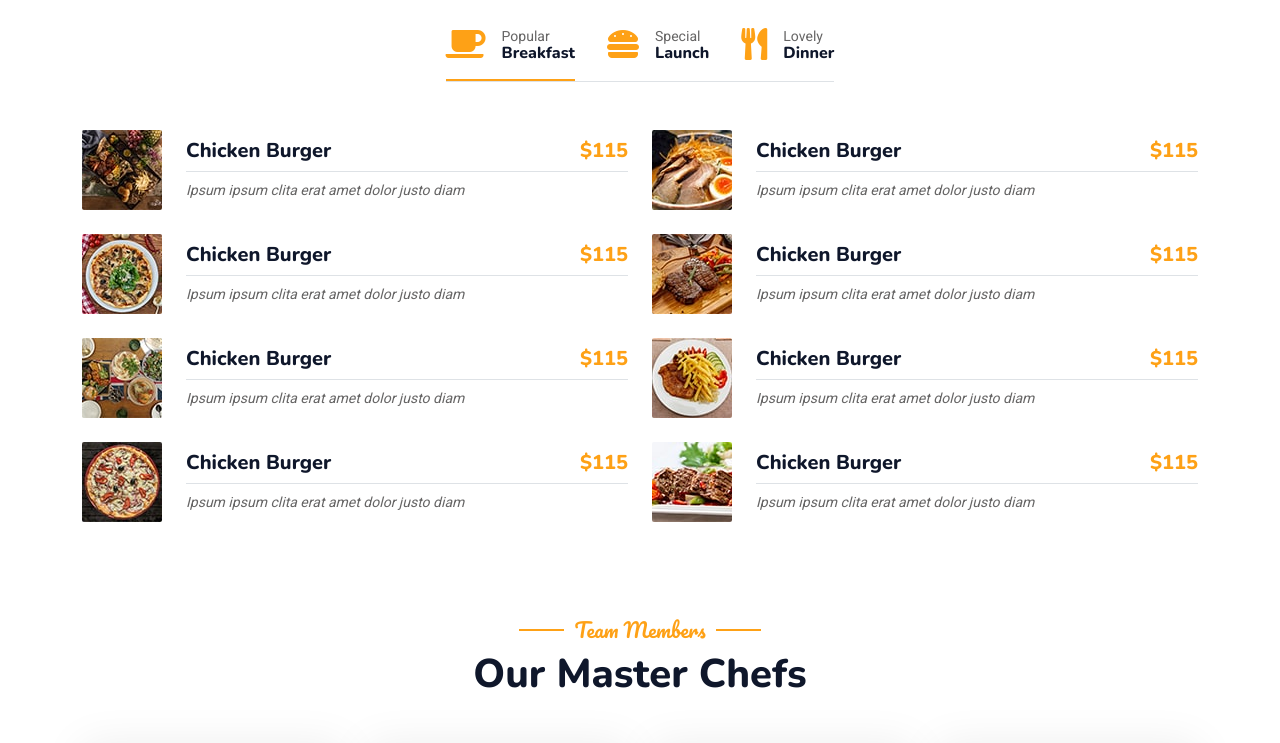
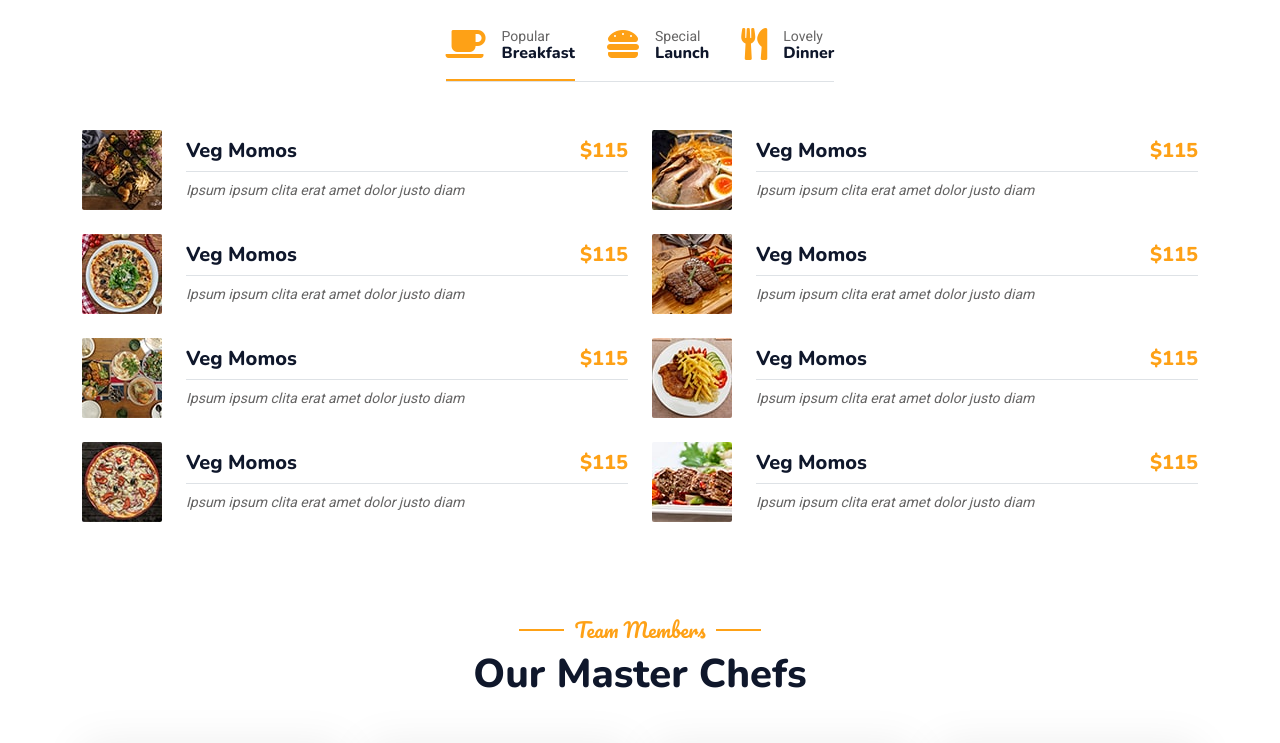
Before and after one commit to krupalvora/Mountain-Goat, a plain HTML site: page index.html in a window 1280 px wide. Shown: the part 1980-2723 px from the top of the page. Drawn offline with nearby package versions, Linux system fonts and the light colour scheme.

Commit message:
init commit2

```diff
--- a/index.html
+++ b/index.html
@@ -159,7 +159,7 @@
                                     <h1 class="flex-shrink-0 display-5 text-primary mb-0" data-toggle="counter-up">50</h1>
                                     <div class="ps-4">
                                         <p class="mb-0">Popular</p>
-                                        <h6 class="text-uppercase mb-0">Master Chefs</h6>
+                                        <h6 class="text-uppercase mb-0">Dishes</h6>
                                     </div>
                                 </div>
                             </div>
@@ -217,7 +217,7 @@
                                         <img class="flex-shrink-0 img-fluid rounded" src="img/menu-1.jpg" alt="" style="width: 80px;">
                                         <div class="w-100 d-flex flex-column text-start ps-4">
                                             <h5 class="d-flex justify-content-between border-bottom pb-2">
-                                                <span>Chicken Burger</span>
+                                                <span>Veg Momos</span>
                                                 <span class="text-primary">$115</span>
                                             </h5>
                                             <small class="fst-italic">Ipsum ipsum clita erat amet dolor justo diam</small>
@@ -229,7 +229,7 @@
                                         <img class="flex-shrink-0 img-fluid rounded" src="img/menu-2.jpg" alt="" style="width: 80px;">
                                         <div class="w-100 d-flex flex-column text-start ps-4">
                                             <h5 class="d-flex justify-content-between border-bottom pb-2">
-                                                <span>Chicken Burger</span>
+                                                <span>Veg Momos</span>
                                                 <span class="text-primary">$115</span>
                                             </h5>
                                             <small class="fst-italic">Ipsum ipsum clita erat amet dolor justo diam</small>
@@ -241,7 +241,7 @@
                                         <img class="flex-shrink-0 img-fluid rounded" src="img/menu-3.jpg" alt="" style="width: 80px;">
                                         <div class="w-100 d-flex flex-column text-start ps-4">
                                             <h5 class="d-flex justify-content-between border-bottom pb-2">
-                                                <span>Chicken Burger</span>
+                                                <span>Veg Momos</span>
                                                 <span class="text-primary">$115</span>
                                             </h5>
                                             <small class="fst-italic">Ipsum ipsum clita erat amet dolor justo diam</small>
@@ -253,7 +253,7 @@
                                         <img class="flex-shrink-0 img-fluid rounded" src="img/menu-4.jpg" alt="" style="width: 80px;">
                                         <div class="w-100 d-flex flex-column text-start ps-4">
                                             <h5 class="d-flex justify-content-between border-bottom pb-2">
-                                                <span>Chicken Burger</span>
+                                                <span>Veg Momos</span>
                                                 <span class="text-primary">$115</span>
                                             </h5>
                                             <small class="fst-italic">Ipsum ipsum clita erat amet dolor justo diam</small>
@@ -265,7 +265,7 @@
                                         <img class="flex-shrink-0 img-fluid rounded" src="img/menu-5.jpg" alt="" style="width: 80px;">
                                         <div class="w-100 d-flex flex-column text-start ps-4">
                                             <h5 class="d-flex justify-content-between border-bottom pb-2">
-                                                <span>Chicken Burger</span>
+                                                <span>Veg Momos</span>
                                                 <span class="text-primary">$115</span>
                                             </h5>
                                             <small class="fst-italic">Ipsum ipsum clita erat amet dolor justo diam</small>
@@ -277,7 +277,7 @@
                                         <img class="flex-shrink-0 img-fluid rounded" src="img/menu-6.jpg" alt="" style="width: 80px;">
                                         <div class="w-100 d-flex flex-column text-start ps-4">
                                             <h5 class="d-flex justify-content-between border-bottom pb-2">
-                                                <span>Chicken Burger</span>
+                                                <span>Veg Momos</span>
                                                 <span class="text-primary">$115</span>
                                             </h5>
                                             <small class="fst-italic">Ipsum ipsum clita erat amet dolor justo diam</small>
@@ -289,7 +289,7 @@
                                         <img class="flex-shrink-0 img-fluid rounded" src="img/menu-7.jpg" alt="" style="width: 80px;">
                                         <div class="w-100 d-flex flex-column text-start ps-4">
                                             <h5 class="d-flex justify-content-between border-bottom pb-2">
-                                                <span>Chicken Burger</span>
+                                                <span>Veg Momos</span>
                                                 <span class="text-primary">$115</span>
                                             </h5>
                                             <small class="fst-italic">Ipsum ipsum clita erat amet dolor justo diam</small>
@@ -301,7 +301,7 @@
                                         <img class="flex-shrink-0 img-fluid rounded" src="img/menu-8.jpg" alt="" style="width: 80px;">
                                         <div class="w-100 d-flex flex-column text-start ps-4">
                                             <h5 class="d-flex justify-content-between border-bottom pb-2">
-                                                <span>Chicken Burger</span>
+                                                <span>Veg Momos</span>
                                                 <span class="text-primary">$115</span>
                                             </h5>
                                             <small class="fst-italic">Ipsum ipsum clita erat amet dolor justo diam</small>
@@ -317,7 +317,7 @@
                                         <img class="flex-shrink-0 img-fluid rounded" src="img/menu-1.jpg" alt="" style="width: 80px;">
                                         <div class="w-100 d-flex flex-column text-start ps-4">
                                             <h5 class="d-flex justify-content-between border-bottom pb-2">
-                                                <span>Chicken Burger</span>
+                                                <span>Veg Momos</span>
                                                 <span class="text-primary">$115</span>
                                             </h5>
                                             <small class="fst-italic">Ipsum ipsum clita erat amet dolor justo diam</small>
@@ -329,7 +329,7 @@
                                         <img class="flex-shrink-0 img-fluid rounded" src="img/menu-2.jpg" alt="" style="width: 80px;">
                                         <div class="w-100 d-flex flex-column text-start ps-4">
                                             <h5 class="d-flex justify-content-between border-bottom pb-2">
-                                                <span>Chicken Burger</span>
+                                                <span>Veg Momos</span>
                                                 <span class="text-primary">$115</span>
                                             </h5>
                                             <small class="fst-italic">Ipsum ipsum clita erat amet dolor justo diam</small>
@@ -341,7 +341,7 @@
                                         <img class="flex-shrink-0 img-fluid rounded" src="img/menu-3.jpg" alt="" style="width: 80px;">
                                         <div class="w-100 d-flex flex-column text-start ps-4">
                                             <h5 class="d-flex justify-content-between border-bottom pb-2">
-                                                <span>Chicken Burger</span>
+                                                <span>Veg Momos</span>
                                                 <span class="text-primary">$115</span>
                                             </h5>
                                             <small class="fst-italic">Ipsum ipsum clita erat amet dolor justo diam</small>
@@ -353,7 +353,7 @@
                                         <img class="flex-shrink-0 img-fluid rounded" src="img/menu-4.jpg" alt="" style="width: 80px;">
                                         <div class="w-100 d-flex flex-column text-start ps-4">
                                             <h5 class="d-flex justify-content-between border-bottom pb-2">
-                                                <span>Chicken Burger</span>
+                                                <span>Veg Momos</span>
                                                 <span class="text-primary">$115</span>
                                             </h5>
                                             <small class="fst-italic">Ipsum ipsum clita erat amet dolor justo diam</small>
@@ -365,7 +365,7 @@
                                         <img class="flex-shrink-0 img-fluid rounded" src="img/menu-5.jpg" alt="" style="width: 80px;">
                                         <div class="w-100 d-flex flex-column text-start ps-4">
                                             <h5 class="d-flex justify-content-between border-bottom pb-2">
-                                                <span>Chicken Burger</span>
+                                                <span>Veg Momos</span>
                                                 <span class="text-primary">$115</span>
                                             </h5>
                                             <small class="fst-italic">Ipsum ipsum clita erat amet dolor justo diam</small>
@@ -377,7 +377,7 @@
                                         <img class="flex-shrink-0 img-fluid rounded" src="img/menu-6.jpg" alt="" style="width: 80px;">
                                         <div class="w-100 d-flex flex-column text-start ps-4">
                                             <h5 class="d-flex justify-content-between border-bottom pb-2">
-                                                <span>Chicken Burger</span>
+                                                <span>Veg Momos</span>
                                                 <span class="text-primary">$115</span>
                                             </h5>
                                             <small class="fst-italic">Ipsum ipsum clita erat amet dolor justo diam</small>
@@ -389,7 +389,7 @@
                                         <img class="flex-shrink-0 img-fluid rounded" src="img/menu-7.jpg" alt="" style="width: 80px;">
                                         <div class="w-100 d-flex flex-column text-start ps-4">
                                             <h5 class="d-flex justify-content-between border-bottom pb-2">
-                                                <span>Chicken Burger</span>
+                                                <span>Veg Momos</span>
                                                 <span class="text-primary">$115</span>
                                             </h5>
                                             <small class="fst-italic">Ipsum ipsum clita erat amet dolor justo diam</small>
@@ -401,7 +401,7 @@
                                         <img class="flex-shrink-0 img-fluid rounded" src="img/menu-8.jpg" alt="" style="width: 80px;">
                                         <div class="w-100 d-flex flex-column text-start ps-4">
                                             <h5 class="d-flex justify-content-between border-bottom pb-2">
-                                                <span>Chicken Burger</span>
+                                                <span>Veg Momos</span>
                                                 <span class="text-primary">$115</span>
                                             </h5>
                                             <small class="fst-italic">Ipsum ipsum clita erat amet dolor justo diam</small>
@@ -417,7 +417,7 @@
                                         <img class="flex-shrink-0 img-fluid rounded" src="img/menu-1.jpg" alt="" style="width: 80px;">
                                         <div class="w-100 d-flex flex-column text-start ps-4">
                                             <h5 class="d-flex justify-content-between border-bottom pb-2">
-                                                <span>Chicken Burger</span>
+                                                <span>Veg Momos</span>
                                                 <span class="text-primary">$115</span>
                                             </h5>
                                             <small class="fst-italic">Ipsum ipsum clita erat amet dolor justo diam</small>
@@ -429,7 +429,7 @@
                                         <img class="flex-shrink-0 img-fluid rounded" src="img/menu-2.jpg" alt="" style="width: 80px;">
                                         <div class="w-100 d-flex flex-column text-start ps-4">
                                             <h5 class="d-flex justify-content-between border-bottom pb-2">
-                                                <span>Chicken Burger</span>
+                                                <span>Veg Momos</span>
                                                 <span class="text-primary">$115</span>
                                             </h5>
                                             <small class="fst-italic">Ipsum ipsum clita erat amet dolor justo diam</small>
@@ -441,7 +441,7 @@
                                         <img class="flex-shrink-0 img-fluid rounded" src="img/menu-3.jpg" alt="" style="width: 80px;">
                                         <div class="w-100 d-flex flex-column text-start ps-4">
                                             <h5 class="d-flex justify-content-between border-bottom pb-2">
-                                                <span>Chicken Burger</span>
+                                                <span>Veg Momos</span>
                                                 <span class="text-primary">$115</span>
                                             </h5>
                                             <small class="fst-italic">Ipsum ipsum clita erat amet dolor justo diam</small>
@@ -453,7 +453,7 @@
                                         <img class="flex-shrink-0 img-fluid rounded" src="img/menu-4.jpg" alt="" style="width: 80px;">
                                         <div class="w-100 d-flex flex-column text-start ps-4">
                                             <h5 class="d-flex justify-content-between border-bottom pb-2">
-                                                <span>Chicken Burger</span>
+                                                <span>Veg Momos</span>
                                                 <span class="text-primary">$115</span>
                                             </h5>
                                             <small class="fst-italic">Ipsum ipsum clita erat amet dolor justo diam</small>
@@ -465,7 +465,7 @@
                                         <img class="flex-shrink-0 img-fluid rounded" src="img/menu-5.jpg" alt="" style="width: 80px;">
                                         <div class="w-100 d-flex flex-column text-start ps-4">
                                             <h5 class="d-flex justify-content-between border-bottom pb-2">
-                                                <span>Chicken Burger</span>
+                                                <span>Veg Momos</span>
                                                 <span class="text-primary">$115</span>
                                             </h5>
                                             <small class="fst-italic">Ipsum ipsum clita erat amet dolor justo diam</small>
@@ -477,7 +477,7 @@
                                         <img class="flex-shrink-0 img-fluid rounded" src="img/menu-6.jpg" alt="" style="width: 80px;">
                                         <div class="w-100 d-flex flex-column text-start ps-4">
                                             <h5 class="d-flex justify-content-between border-bottom pb-2">
-                                                <span>Chicken Burger</span>
+                                                <span>Veg Momos</span>
                                                 <span class="text-primary">$115</span>
                                             </h5>
                                             <small class="fst-italic">Ipsum ipsum clita erat amet dolor justo diam</small>
@@ -489,7 +489,7 @@
                                         <img class="flex-shrink-0 img-fluid rounded" src="img/menu-7.jpg" alt="" style="width: 80px;">
                                         <div class="w-100 d-flex flex-column text-start ps-4">
                                             <h5 class="d-flex justify-content-between border-bottom pb-2">
-                                                <span>Chicken Burger</span>
+                                                <span>Veg Momos</span>
                                                 <span class="text-primary">$115</span>
                                             </h5>
                                             <small class="fst-italic">Ipsum ipsum clita erat amet dolor justo diam</small>
@@ -501,7 +501,7 @@
                                         <img class="flex-shrink-0 img-fluid rounded" src="img/menu-8.jpg" alt="" style="width: 80px;">
                                         <div class="w-100 d-flex flex-column text-start ps-4">
                                             <h5 class="d-flex justify-content-between border-bottom pb-2">
-                                                <span>Chicken Burger</span>
+                                                <span>Veg Momos</span>
                                                 <span class="text-primary">$115</span>
                                             </h5>
                                             <small class="fst-italic">Ipsum ipsum clita erat amet dolor justo diam</small>
@@ -672,7 +672,7 @@
             <div class="container">
                 <div class="text-center">
                     <h5 class="section-title ff-secondary text-center text-primary fw-normal">Testimonial</h5>
-                    <h1 class="mb-5">Our Clients Say!!!</h1>
+                    <h1 class="mb-5">Our Customers Say!!!</h1>
                 </div>
                 <div class="owl-carousel testimonial-carousel">
                     <div class="testimonial-item bg-transparent border rounded p-4">
```
Also changed, not shown: contact.html (+1 -42 lines).
